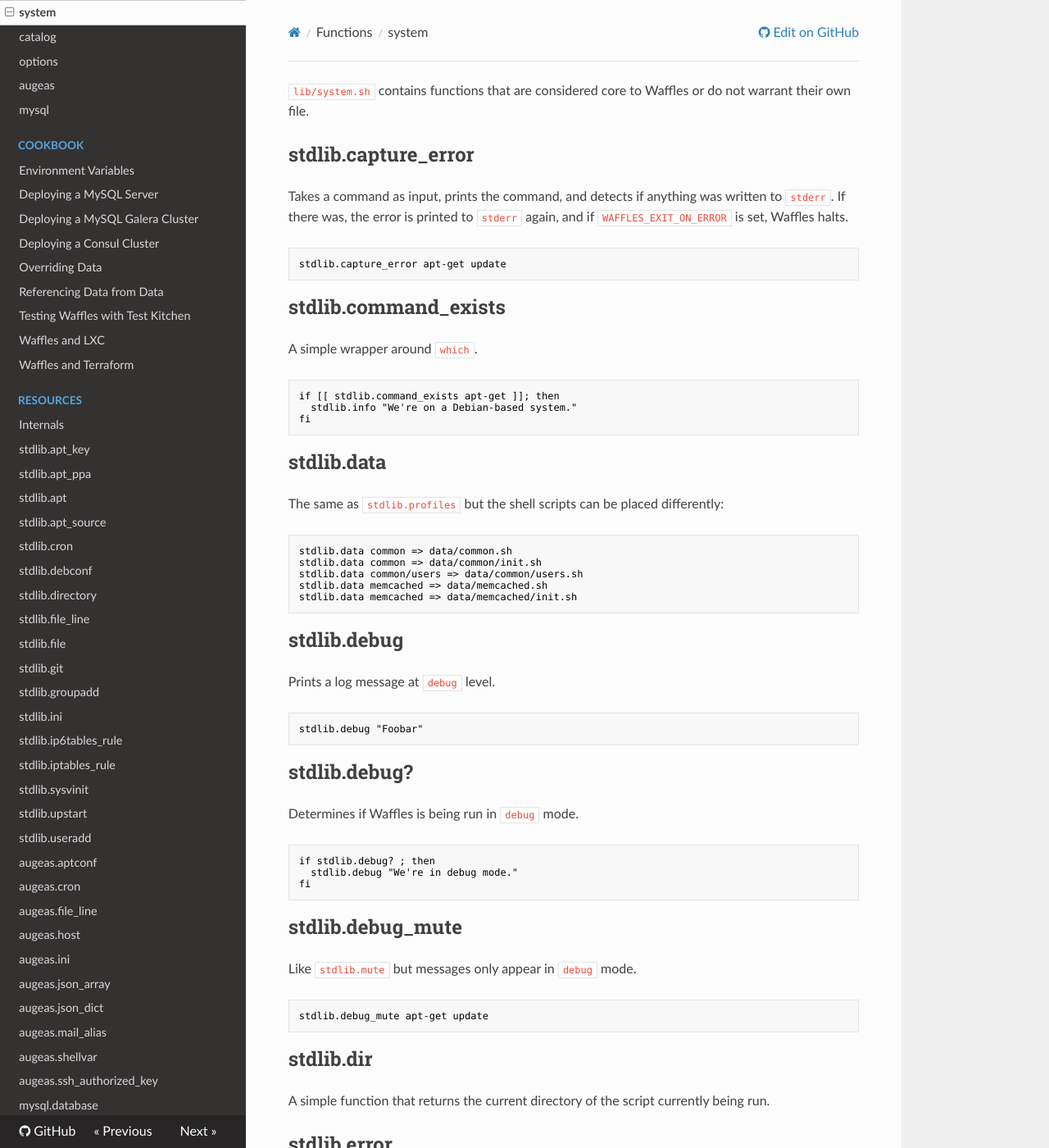
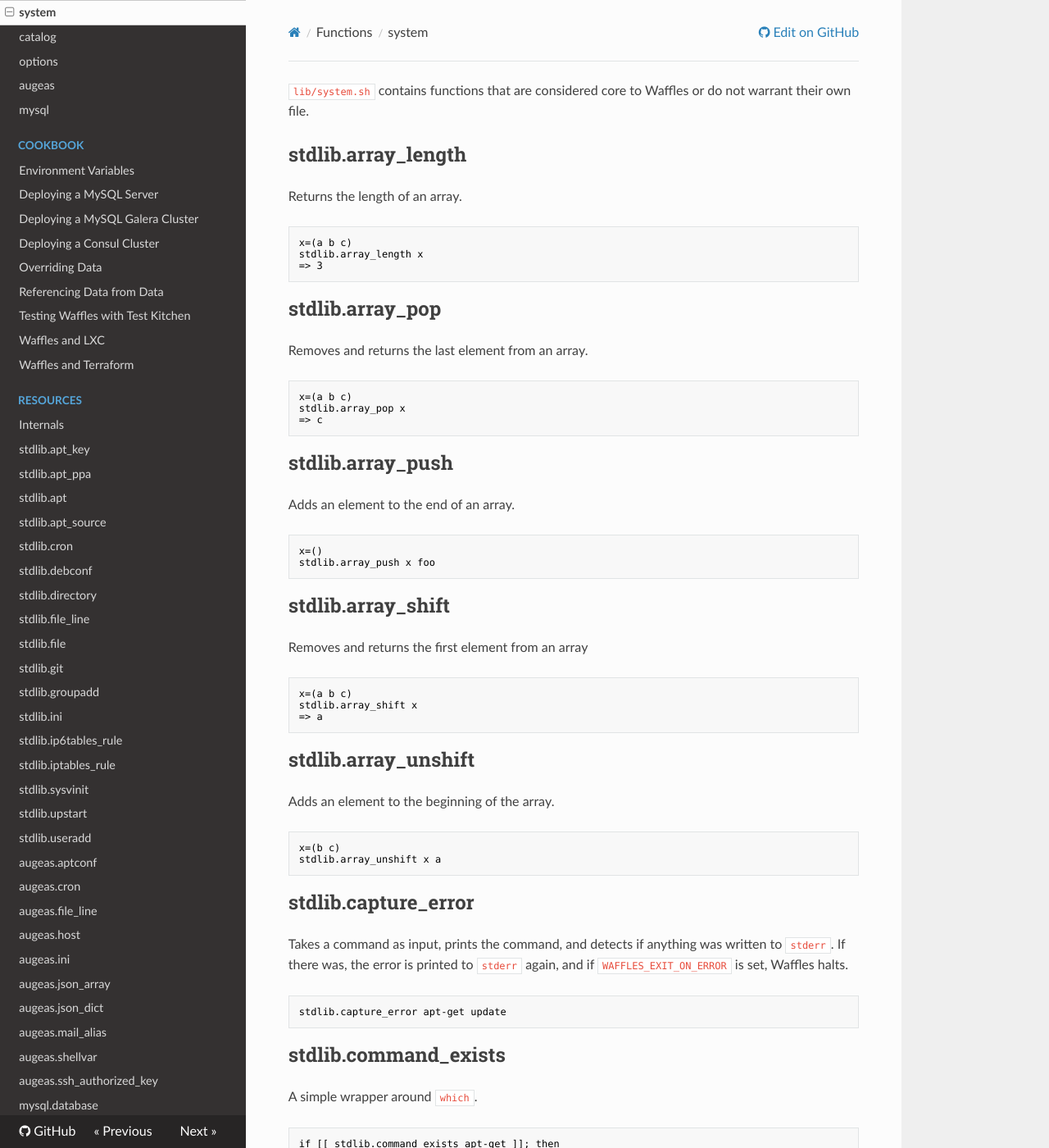
Before and after one commit to wffls/waffles, an MkDocs documentation site: the page built from docs/functions/system.md, in a window 1280 px wide and 1400 px high. Shown: the whole window at 82% size. Built offline with MkDocs 1.6.1, drawn with Linux system fonts in a browser that asks for light colours; nearby versions of some CDN libraries; old or Windows-style settings are respelled for this version of MkDocs; some of the changed text lies outside the part shown.

Commit message:
Added array functions, array docs, and fixed stdlib.join

````diff
--- a/docs/functions/system.md
+++ b/docs/functions/system.md
@@ -1,4 +1,52 @@
 `lib/system.sh` contains functions that are considered core to Waffles or do not warrant their own file.
+
+## stdlib.array_length
+
+Returns the length of an array.
+
+```shell
+x=(a b c)
+stdlib.array_length x
+=> 3
+```
+
+## stdlib.array_pop
+
+Removes and returns the last element from an array.
+
+```shell
+x=(a b c)
+stdlib.array_pop x
+=> c
+```
+
+## stdlib.array_push
+
+Adds an element to the end of an array.
+
+```shell
+x=()
+stdlib.array_push x foo
+```
+
+## stdlib.array_shift
+
+Removes and returns the first element from an array
+
+```shell
+x=(a b c)
+stdlib.array_shift x
+=> a
+```
+
+## stdlib.array_unshift
+
+Adds an element to the beginning of the array.
+
+```shell
+x=(b c)
+stdlib.array_unshift x a
+```
 
 ## stdlib.capture_error
 
@@ -88,6 +136,14 @@ Prints a log message at `info` level.
 stdlib.info "Foobar"
 ```
 
+## stdlib.join
+
+Joins an array into a string.
+
+```shell
+stdlib.join , foo bar baz
+```
+
 ## stdlib.mute
 
 Prints the command being run, but suppresses the command output.
@@ -121,7 +177,7 @@ stdlib.profiles memcached/utils => profiles/memcached/scripts/utils.sh
 
 ## stdlib.split
 
-Splits a string into an array. Stores the result in `__split`.
+Splits a string into an array. Stores the result in `__split`. The delimiter can be multi-character.
 
 ```shell
 stdlib.split "foo/bar", "/"
````
Also changed, not shown: 1 other file.
